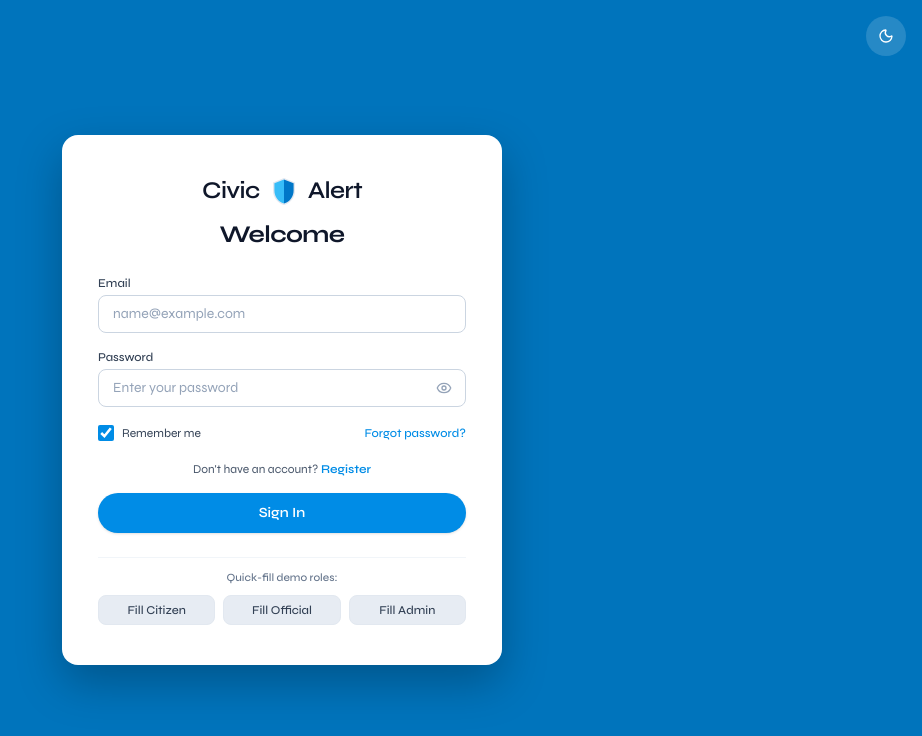
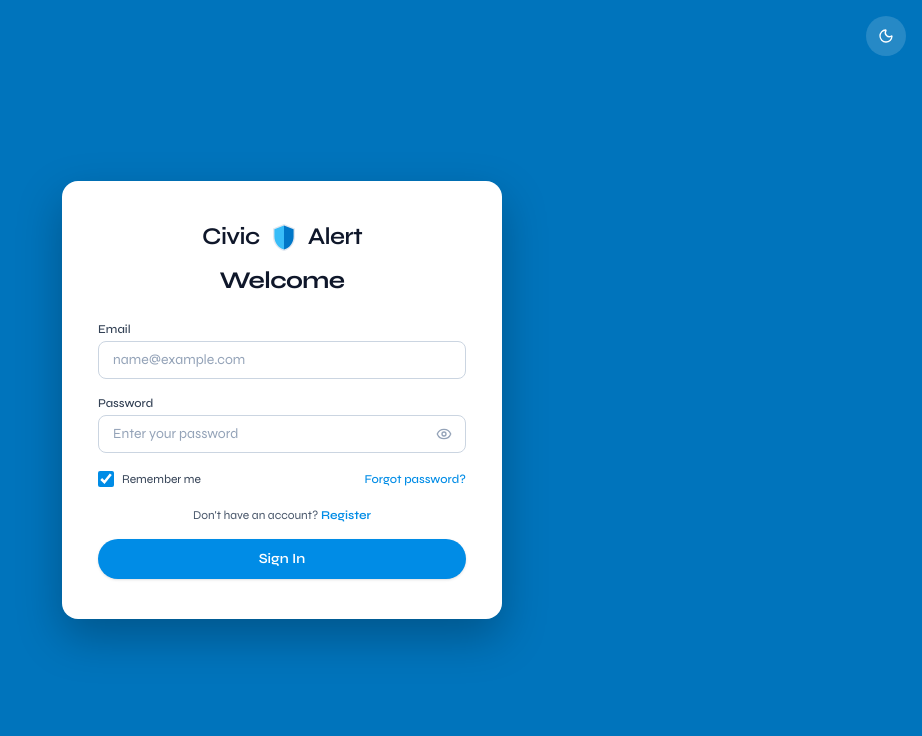
Before and after one commit to MehedAbel/ui-test-civic-alert, a React (Vite) app: page /login in a window 1280 px wide. Shown: the top 736 px of the page, without its empty margins (358-1280 px from the left). Built offline with nearby package versions, Linux system fonts and the light colour scheme; no server answers.

Commit message:
remove quick test login from ui

```diff
--- a/src/components/AuthViews.jsx
+++ b/src/components/AuthViews.jsx
@@ -308,7 +308,7 @@ export function AuthViews({ mode, onSuccessRedirect }) {
             </button>
           </form>
 
-          {mode === 'login' && (
+          {/* {mode === 'login' && (
             <div className="pt-3 border-t border-civic-border space-y-2">
               <p className="text-center text-[11px] font-medium text-civic-text-subtle">
                 Quick-fill demo roles:
@@ -343,7 +343,7 @@ export function AuthViews({ mode, onSuccessRedirect }) {
                 </button>
               </div>
             </div>
-          )}
+          )} */}
         </div>
       </main>
     </div>
```
